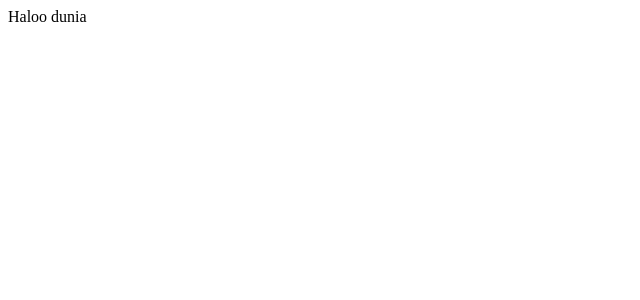
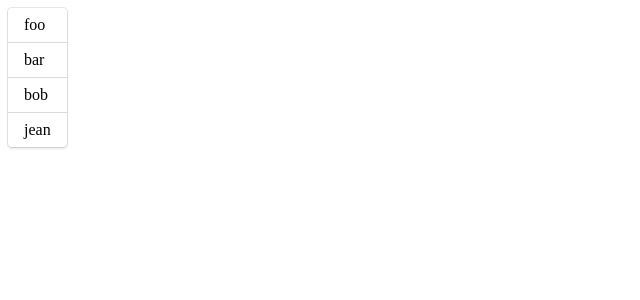
Before and after one commit to doltonsedward/todo-svelte-vite, a Svelte app: page / in a window 1280 px wide. Shown: the top 300 px of the page, without its empty margins (0-640 px from the left). Built offline with nearby package versions, Linux system fonts and the light colour scheme.

Commit message:
create simple todo list

```diff
--- a/src/App.svelte
+++ b/src/App.svelte
@@ -1,4 +1,75 @@
+<script>
+  import {flip} from 'svelte/animate';
+
+	let list = [{name: "foo", id: 0}, {name: "bar", id: 1},
+							{name: "bob", id: 2}, {name: "jean", id: 3}];
+  let doneList = [];
+  let hovering = false;
+
+  const drop = (event, target) => {
+    event.dataTransfer.dropEffect = 'move';
+    const start = parseInt(event.dataTransfer.getData("text/plain"));
+    const newTracklist = list
+
+    if (start < target) {
+      newTracklist.splice(target + 1, 0, newTracklist[start]);
+      newTracklist.splice(start, 1);
+    } else {
+      newTracklist.splice(target, 0, newTracklist[start]);
+      newTracklist.splice(start + 1, 1);
+    }
+    list = newTracklist
+    hovering = null
+  }
+
+  const dragstart = (event, i) => {
+    event.dataTransfer.effectAllowed = 'move';
+    event.dataTransfer.dropEffect = 'move';
+    const start = i;
+    event.dataTransfer.setData('text/plain', start);
+  }
+
+</script>
 
 <div class="container">
-  Haloo dunia
+  <div class="list">
+    {#each list as n, index  (n.name)}
+      <div
+         class="list-item"
+         animate:flip
+         draggable={true}
+         on:dragstart={event => dragstart(event, index)}
+         on:drop|preventDefault={event => drop(event, index)}
+         ondragover="return false"
+         on:dragenter={() => hovering = index}
+         class:is-active={hovering === index}>
+         {n.name}
+      </div>
+    {/each}
+  </div>
 </div>
+
+<style>
+  .container {
+    display: flex;
+  }
+  .list {
+    background-color: white;
+    border-radius: 4px;
+    box-shadow: 0 2px 3px rgba(10, 10, 10, 0.1), 0 0 0 1px rgba(10, 10, 10, 0.1);
+  }
+
+  .list-item {
+    display: block;
+    padding: 0.5em 1em;
+  }
+
+  .list-item:not(:last-child) {
+    border-bottom: 1px solid #dbdbdb;
+  }
+
+  .list-item.is-active {
+    background-color: #3273dc;
+    color: #fff;
+  }
+</style>
```
